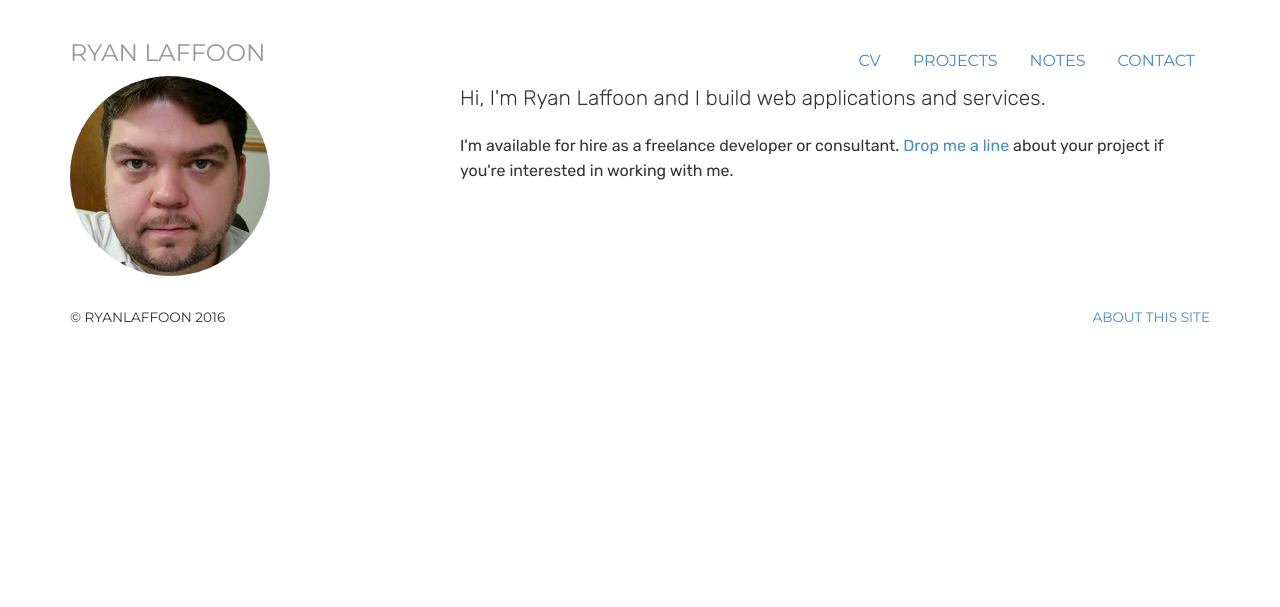
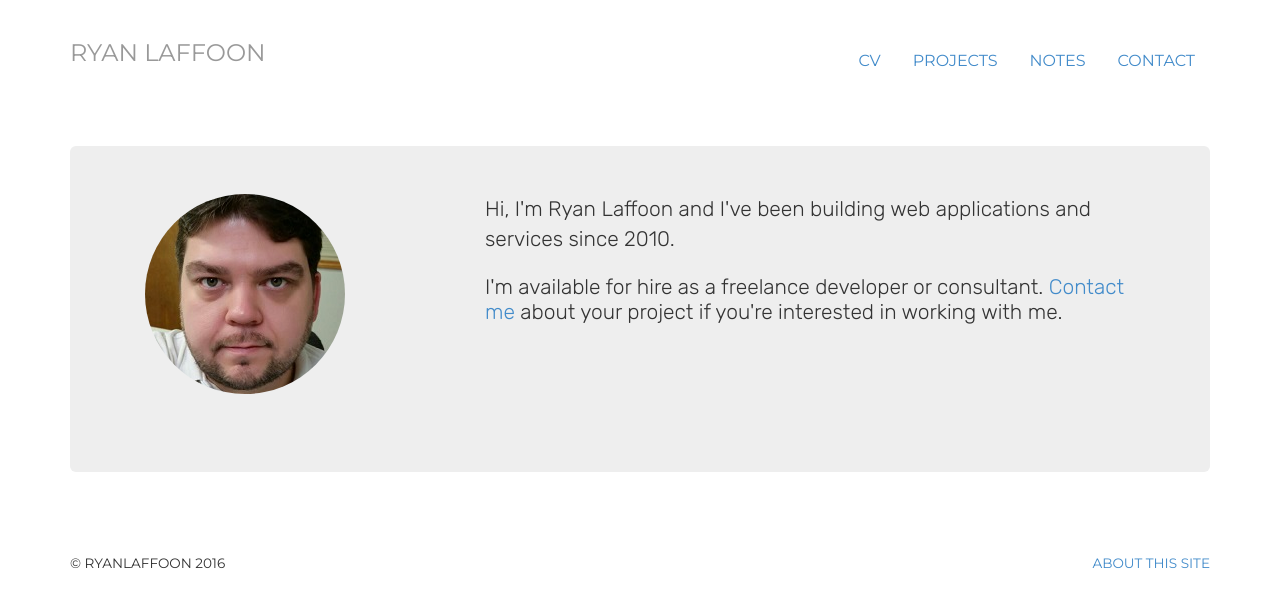
Before and after one commit to ryanlaffoon/ryanlaffoon.github.io, a Jekyll site: the page built from index.html, in a window 1280 px wide. Shown: the top 607 px of the page. Built offline with Jekyll 4.4.1, drawn with Linux system fonts in a browser that asks for light colours.

Commit message:
Styling updates, Icons

```diff
--- a/contact/index.html
+++ b/contact/index.html
@@ -8,7 +8,7 @@
 description: Contact information for Ryan Laffoon, A Developer and Musician living and working in Seattle.
 ---
 <div class="contact">
-    <a href="http://www.linkedin.com/in/ryan-laffoon/"><i class="fa fa-linkedin fa-5x"></i></a>
-    <a href="http://github.com/ryanlaffoon"><i class="fa fa-github fa-5x"></i></a>
-    <a href="mailto:ryan_laffoon@msn.com"><i class="fa fa-envelope fa-5x"></i></a>
+    <span class="contactIcon fa fa-linkedin-square fa-5x"><a href="http://www.linkedin.com/in/ryan-laffoon/"></a></span>
+    <span class="contactIcon"><a href="http://github.com/ryanlaffoon"><i class="fa fa-github fa-5x"></i></a></span>
+    <span class="contactIcon"><a href="mailto:ryan_laffoon@msn.com"><i class="fa fa-envelope fa-5x"></i></a></span>
 </div>
--- a/css/style.css
+++ b/css/style.css
@@ -1,9 +1,9 @@
 @import url(https://fonts.googleapis.com/css?family=Rubik:300,300italic,400,400italic,700,700italic);
 @import url(https://fonts.googleapis.com/css?family=Montserrat);
 
-body { padding-top: 20px; padding-bottom: 40px; font-family: 'Rubik', Georgia, Times; font-size: 16px; }
+body { padding-top: 20px; padding-bottom: 40px; font-family: 'Rubik', sans-serif; font-size: 16px; }
 
-h1, h2, h3, h4, h5, h6, .h1, .h2, .h3, .h4, .h5, .h6 { font-family: 'Rubik', Georgia, Times; font-weight: 700;}
+h1, h2, h3, h4, h5, h6, .h1, .h2, .h3, .h4, .h5, .h6 { font-family: 'Rubik', sans-serif; font-weight: 700;}
 
 blockquote p { font-size: 16px; line-height: 1.6em; }
 
@@ -19,9 +19,6 @@
 /* Custom container */
 .container > hr { margin: 30px 0; }
 .container > hr.footer {margin-bottom: 15px; }
-
-/* E-Mail */
-.obfuscate { unicode-bidi: bidi-override; direction: rtl; }
 
 /* Jumbotron */
 .jumbotron { margin: 80px 0; }
@@ -45,22 +42,14 @@
 .cv h2 { font-size: 26.5px; }
 .cv h1 { font-size: 32.5px; }
 
-.notes, .contact, .about, .cv, .error, .swatches { margin-bottom: 30px; }
+.notes, .contact, .about, .cv, .projects, .error { margin-bottom: 30px; }
 
 /* Contact */
-iframe {font-family: 'Rubik', Georgia, Times; font-size: 16px;}
+
+iframe {font-family: 'Rubik', sans-serif; font-size: 16px;}
 
 /* About */
 .about ul.list-unstyled li { line-height: 30px; text-indent: -30px; margin-left: 30px;}
-
-/* Guides */
-.guide { width: 90%; margin: 0 auto 60px auto; line-height: 26px;}
-.guide .title { padding: 100px 30px 0px; width: 100%; height: 60%; margin-bottom: 40px; background: #d5d5d5; color: #428bca; }
-.guide .title h1 { font-size: 46px; color: #181818; }
-.guide p { margin: 0 0 1em;  }
-.guide img { border: solid 1px #d5d5d5; border-radius: 4px; margin: 40px auto; display: block; }
-.guide .notes { font-size: 12px; }
-.guide .notes h2 { font-size: 14px; }
 
 /* Code */
 pre.prettyprint { padding: 10px !important; margin: 40px; font-size: 12px;}
--- a/cv/index.html
+++ b/cv/index.html
@@ -8,7 +8,5 @@
 description: Ryan Laffoon is a Developer and Musician living and working in Seattle.
 ---
 <div class="cv">
-
   <h1>CV Information coming soon</h1>
-
 </div>
--- a/index.html
+++ b/index.html
@@ -5,16 +5,14 @@
 projects: passive
 notes: passive
 contact: passive
-description: Ryan Laffoon is a Developer and Musician living and working in Seattle.
+description: Ryan Laffoon is a Software Developer and Musician living and working in Seattle.
 ---
-<!-- <div class="jumbotron"> -->
-<div class="row marketing">
+<div class="row marketing jumbotron">
     <div class="col-sm-4">
         <img class="img-circle avatar" alt="Ryan Laffoon" src="img/ryan.jpg">
     </div>
     <div itemscope itemtype="http://data-vocabulary.org/Person" class="col-sm-8">
-        <p class="lead">Hi, I'm <span itemprop="name">Ryan Laffoon</span> and I build web applications and services.</p>
-        <p>I'm available for hire as a <span itemprop="title">freelance developer or consultant</span>. <a href="contact">Drop me a line</a> about your project if you're interested in working with me.</p>
+        <p class="lead">Hi, I'm <span itemprop="name">Ryan Laffoon</span> and I've been building web applications and services since 2010.</p>
+        <p>I'm available for hire as a <span itemprop="title">freelance developer or consultant</span>. <a href="contact">Contact me</a> about your project if you're interested in working with me.</p>
     </div>
 </div>
-<!-- </div> -->
```
Also changed, not shown: about/index.html (+6 -3 lines), README.md.
